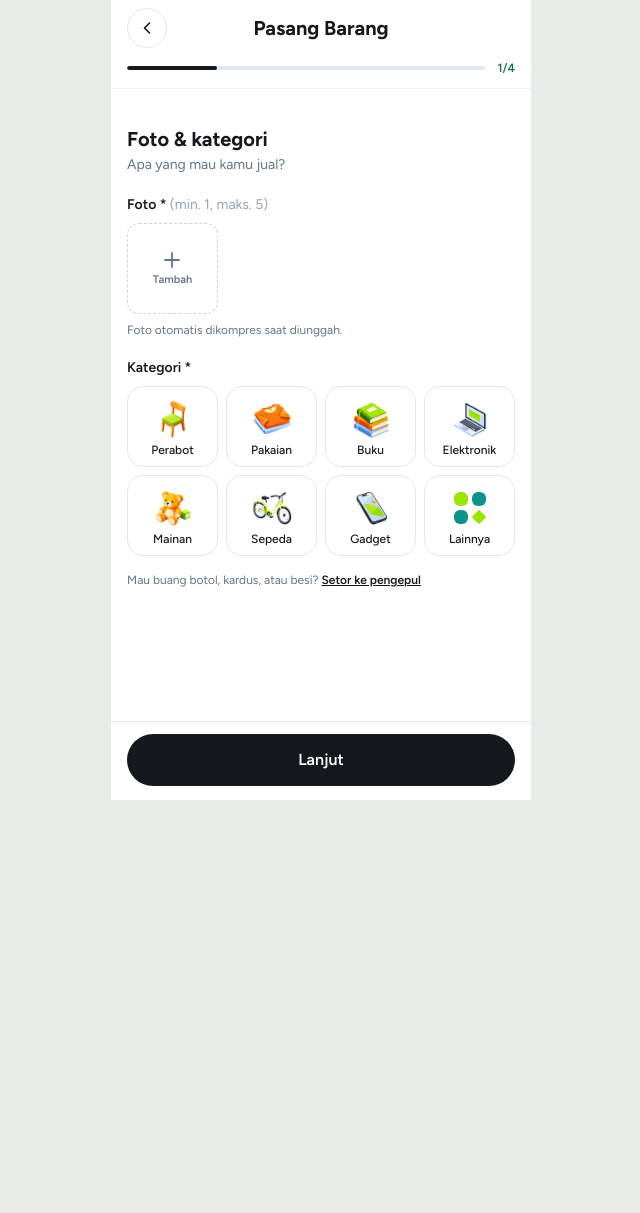
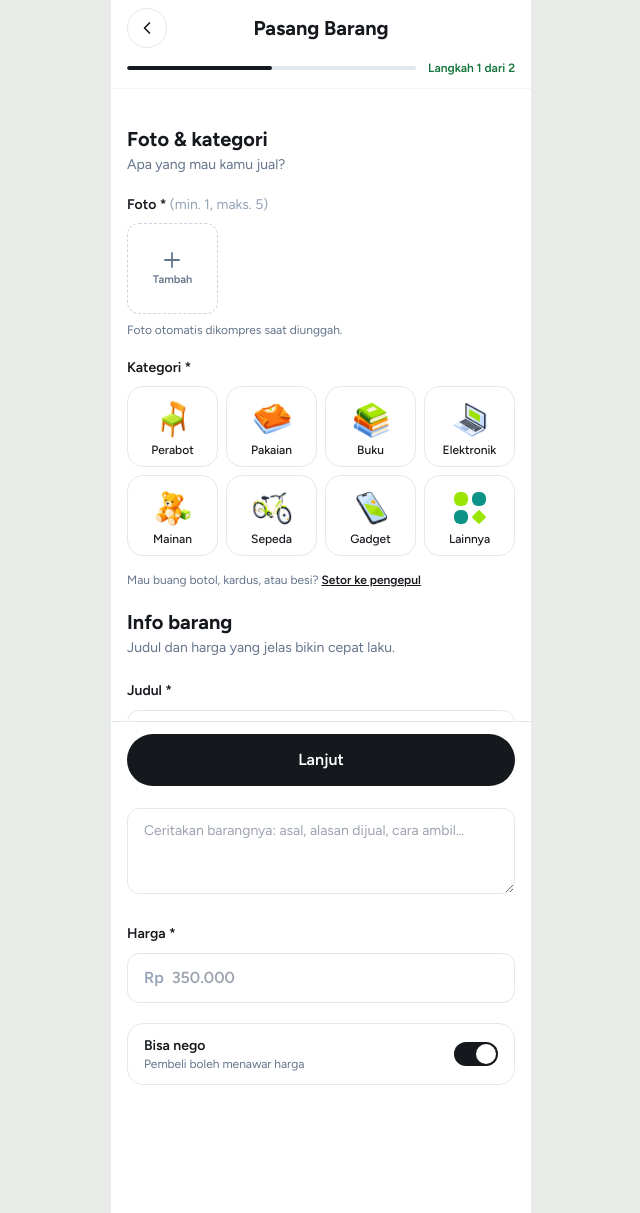
Before and after one commit to SI4809-PPL-TIMB/Main_ReLoop, a Laravel app: page /jual in a window 1280 px wide. Shown: the whole page, without its empty margins (319-959 px from the left). Before the commit the page ends 800 px from the top, so only its background shows below. Run offline with Laravel 12, Linux system fonts and the light colour scheme; a user stored in the database is signed in; data comes from the database, SQL or seed files in the repository; style sheets or scripts are compiled from the project's sources; parts of the project's set-up code (start-up, migrations or seed data) failed here and were passed over; some libraries are stand-ins or nearby versions.

Commit message:
PPLTIMB-139 · Jual langsung ke Pasang Barang, progres Langkah 1 dari 2, Ambil Foto langsung buka kamera

```diff
--- a/resources/views/barang/form.blade.php
+++ b/resources/views/barang/form.blade.php
@@ -15,9 +15,9 @@
             <h1 class="min-w-0 flex-1 truncate text-center text-xl font-bold leading-tight">{{ $ubah ? 'Ubah Barang' : 'Pasang Barang' }}</h1>
             <span class="size-10 shrink-0" aria-hidden="true"></span>
         </header>
-        <div id="bar" class="flex items-center gap-3 border-b border-slate-100 px-4 pb-3" role="progressbar" aria-valuemin="1" aria-valuemax="4" aria-valuenow="1" aria-label="Langkah pengisian">
-            <span class="h-1 flex-1 overflow-hidden rounded-full bg-slate-200"><i id="bar-isi" class="block h-full w-1/4 rounded-full bg-ink transition-[width] duration-300"></i></span>
-            <span id="bar-teks" class="text-xs font-semibold text-brand-700">1/4</span>
+        <div id="bar" class="flex items-center gap-3 border-b border-slate-100 px-4 pb-3" role="progressbar" aria-valuemin="1" aria-valuemax="2" aria-valuenow="1" aria-label="Langkah pengisian">
+            <span class="h-1 flex-1 overflow-hidden rounded-full bg-slate-200"><i id="bar-isi" class="block h-full w-1/2 rounded-full bg-ink transition-[width] duration-300"></i></span>
+            <span id="bar-teks" class="text-xs font-semibold text-brand-700">Langkah 1 dari 2</span>
         </div>
     </div>
 
@@ -26,8 +26,8 @@
         @csrf
         @if ($ubah) @method('PUT') @endif
 
-        {{-- 1. Foto & kategori --}}
-        <section data-step="1" class="space-y-5">
+        {{-- Langkah 1: foto, kategori, info barang. Langkah 2: kondisi dan lokasi. data-cek = validasi di barang.js --}}
+        <section data-step="1" data-cek="foto" data-judul="Foto &amp; info barang" class="space-y-5">
             <div><h2 class="text-xl font-bold">Foto &amp; kategori</h2><p class="mt-0.5 text-sm text-slate-500">Apa yang mau kamu jual?</p></div>
 
             <fieldset>
@@ -45,6 +45,13 @@
                     </button>
                 </div>
                 <input id="foto-input" type="file" name="photos[]" accept="image/jpeg,image/png,image/webp" multiple class="sr-only" tabindex="-1">
+                {{-- Sumber foto. Hasilnya digabung ke #foto-input oleh barang.js. capture = kamera langsung terbuka di HP. --}}
+                <input id="foto-kamera" type="file" accept="image/jpeg,image/png,image/webp" capture="environment" class="sr-only" tabindex="-1">
+                <input id="foto-galeri" type="file" accept="image/jpeg,image/png,image/webp" multiple class="sr-only" tabindex="-1">
+                <p id="foto-kamera-error" role="alert" hidden class="mt-2 rounded-xl bg-amber-50 p-3 text-sm text-amber-800">
+                    Akses kamera ditolak. Izinkan kamera di pengaturan browser, atau
+                    <button type="button" data-galeri class="font-semibold underline">pilih foto dari galeri</button>.
+                </p>
                 <p class="mt-2 text-xs text-slate-500">Foto otomatis dikompres saat diunggah.</p>
                 {!! $err('photos') !!}@foreach ($errors->get('photos.*') as $m){!! '<p data-err class="mt-2 text-sm text-red-600">'.e($m[0]).'</p>' !!}@break @endforeach
             </fieldset>
@@ -70,8 +77,7 @@
             </fieldset>
         </section>
 
-        {{-- 2. Info barang --}}
-        <section data-step="2" class="hidden space-y-5">
+        <section data-step="1" data-cek="info" class="space-y-5">
             <div><h2 class="text-xl font-bold">Info barang</h2><p class="mt-0.5 text-sm text-slate-500">Judul dan harga yang jelas bikin cepat laku.</p></div>
             <label class="block">
                 <span class="text-sm font-semibold">Judul *</span>
@@ -98,8 +104,7 @@
             </label>
         </section>
 
-        {{-- 3. Kondisi --}}
-        <section data-step="3" class="hidden space-y-5">
+        <section data-step="2" data-cek="kondisi" data-judul="Kondisi &amp; lokasi" class="hidden space-y-5">
             <div><h2 class="text-xl font-bold">Kondisi</h2><p class="mt-0.5 text-sm text-slate-500">Jujur soal kondisi, pembeli lebih percaya.</p></div>
             <fieldset>
                 <legend class="text-sm font-semibold">Kondisi *</legend>
@@ -129,13 +134,12 @@
             </fieldset>
         </section>
 
-        {{-- 4. Lokasi --}}
-        <section data-step="4" class="hidden space-y-5">
-            <div><h2 class="text-xl font-bold">Lokasi</h2><p class="mt-0.5 text-sm text-slate-500">Tinggal satu langkah lagi.</p></div>
+        <section data-step="2" class="hidden space-y-5">
+            <div><h2 class="text-xl font-bold">Lokasi</h2><p class="mt-0.5 text-sm text-slate-500">Di daerah mana barang ini bisa diambil?</p></div>
             <div class="flex items-center gap-3 rounded-2xl border border-slate-200 px-4 py-3">
                 <span class="grid size-10 shrink-0 place-items-center rounded-full bg-slate-100"><svg class="size-5" viewBox="0 0 24 24" fill="currentColor" aria-hidden="true"><path d="M12 2a7 7 0 0 0-7 7c0 5 7 13 7 13s7-8 7-13a7 7 0 0 0-7-7zm0 9.5A2.5 2.5 0 1 1 12 6.5a2.5 2.5 0 0 1 0 5z"/></svg></span>
                 <span class="min-w-0 flex-1"><span class="block text-sm font-semibold">Daerah</span><span class="block truncate text-xs text-slate-500">{{ $lokasi ?? 'Belum diatur' }}</span></span>
-                @unless ($ubah)<a href="{{ route('lokasi', ['from' => 'profil']) }}" class="text-sm font-semibold text-brand-700">{{ $lokasi ? 'Ubah' : 'Atur' }}</a>@endunless
+                @unless ($ubah)<a href="{{ route('lokasi', ['from' => 'jual']) }}" class="text-sm font-semibold text-brand-700">{{ $lokasi ? 'Ubah' : 'Atur' }}</a>@endunless
             </div>
             <p class="text-xs text-slate-500">Pembeli hanya melihat nama daerah dan jarak perkiraan.</p>
             {!! $err('kelurahan_id') !!}
@@ -148,6 +152,24 @@
         </div>
     </form>
 
+    <dialog id="sumber-foto" class="m-0 mt-auto w-full max-w-[420px] rounded-t-3xl p-0 sm:mx-auto">
+        <div class="p-5">
+            <div class="mx-auto mb-4 h-1 w-10 rounded-full bg-slate-200"></div>
+            <h2 class="text-lg font-bold">Tambah foto</h2>
+            <div class="mt-3 divide-y divide-slate-100 rounded-2xl border border-slate-200 text-sm font-medium">
+                <button type="button" data-kamera class="flex w-full items-center gap-3 px-4 py-3.5 text-left">
+                    <svg class="size-5 shrink-0" viewBox="0 0 24 24" fill="none" stroke="currentColor" stroke-width="1.8" stroke-linecap="round" stroke-linejoin="round" aria-hidden="true"><path d="M4 8h3l2-3h6l2 3h3v11H4z"/><circle cx="12" cy="13" r="3.5"/></svg>
+                    Ambil foto
+                </button>
+                <button type="button" data-galeri class="flex w-full items-center gap-3 px-4 py-3.5 text-left">
+                    <svg class="size-5 shrink-0" viewBox="0 0 24 24" fill="none" stroke="currentColor" stroke-width="1.8" stroke-linecap="round" stroke-linejoin="round" aria-hidden="true"><rect x="3" y="4" width="18" height="16" rx="2.5"/><circle cx="9" cy="10" r="1.8"/><path d="m4 18 5-5 4 4 3-3 4 4"/></svg>
+                    Pilih dari galeri
+                </button>
+            </div>
+            <button type="button" data-tutup class="mt-3 w-full rounded-full border border-slate-300 py-3 font-semibold">Batal</button>
+        </div>
+    </dialog>
+
     @push('scripts')
         @vite('resources/js/barang.js')
     @endpush
--- a/resources/views/beranda.blade.php
+++ b/resources/views/beranda.blade.php
@@ -58,7 +58,7 @@
             </a>
             @php($aksi = fn ($ikon, $label) => '<span class="grid size-10 place-items-center rounded-full border border-slate-200 bg-white shadow-sm"><svg class="size-4" viewBox="0 0 24 24" fill="none" stroke="currentColor" stroke-width="2.2" stroke-linecap="round" stroke-linejoin="round" aria-hidden="true">'.$ikon.'</svg></span>'.$label)
             <div data-mode="jual" class="flex gap-4 text-center text-xs font-medium">
-                <a href="{{ route('kategori.index') }}" class="flex flex-col items-center gap-1">{!! $aksi('<path d="M12 5v14M5 12h14"/>', 'Jual') !!}</a>
+                <a href="{{ route('barang.create') }}" class="flex flex-col items-center gap-1">{!! $aksi('<path d="M12 5v14M5 12h14"/>', 'Jual') !!}</a>
                 <a href="{{ route('barang.index') }}" class="flex flex-col items-center gap-1">{!! $aksi('<path d="M5 8h14l-1 12H6z"/><path d="M9 8a3 3 0 0 1 6 0"/>', 'Barang saya') !!}</a>
             </div>
             <div data-mode="daur" hidden class="flex gap-4 text-center text-xs font-medium">
```
Also changed, not shown: resources/js/barang.js (+61 -22 lines), tests/Feature/BarangTest.php (+22 -0 lines), tests/Feature/PilihAlurTest.php (+2 -1 lines).
